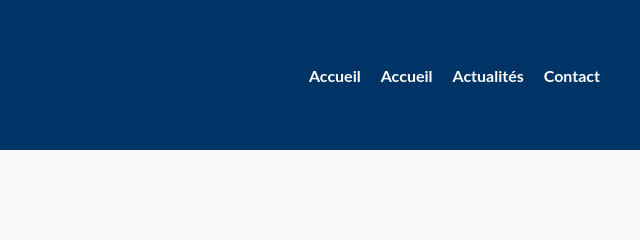
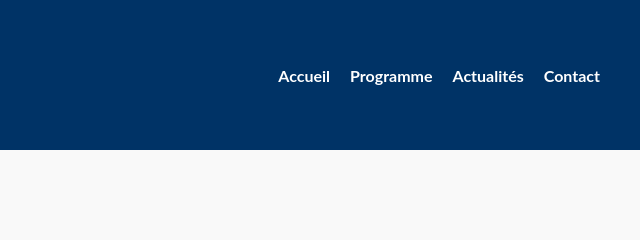
Before and after one commit to laparolecommune/La_Parole_Commune, a plain HTML site: page Programme.html in a window 1280 px wide. Shown: the top 240 px of the page, 640-1280 px from the left. Drawn offline with Linux system fonts and the light colour scheme.

Commit message:
Update Programme.html

```diff
--- a/Programme.html
+++ b/Programme.html
@@ -12,7 +12,7 @@
     <nav>
       <ul>
         <li><a href="index.html">Accueil</a></li>
-        <li><a href="Programme.html">Accueil</a></li>
+        <li><a href="Programme.html">Programme</a></li>
         <li><a href="actualites.html">Actualités</a></li>
         <li><a href="contact.html">Contact</a></li>
       </ul>
```
